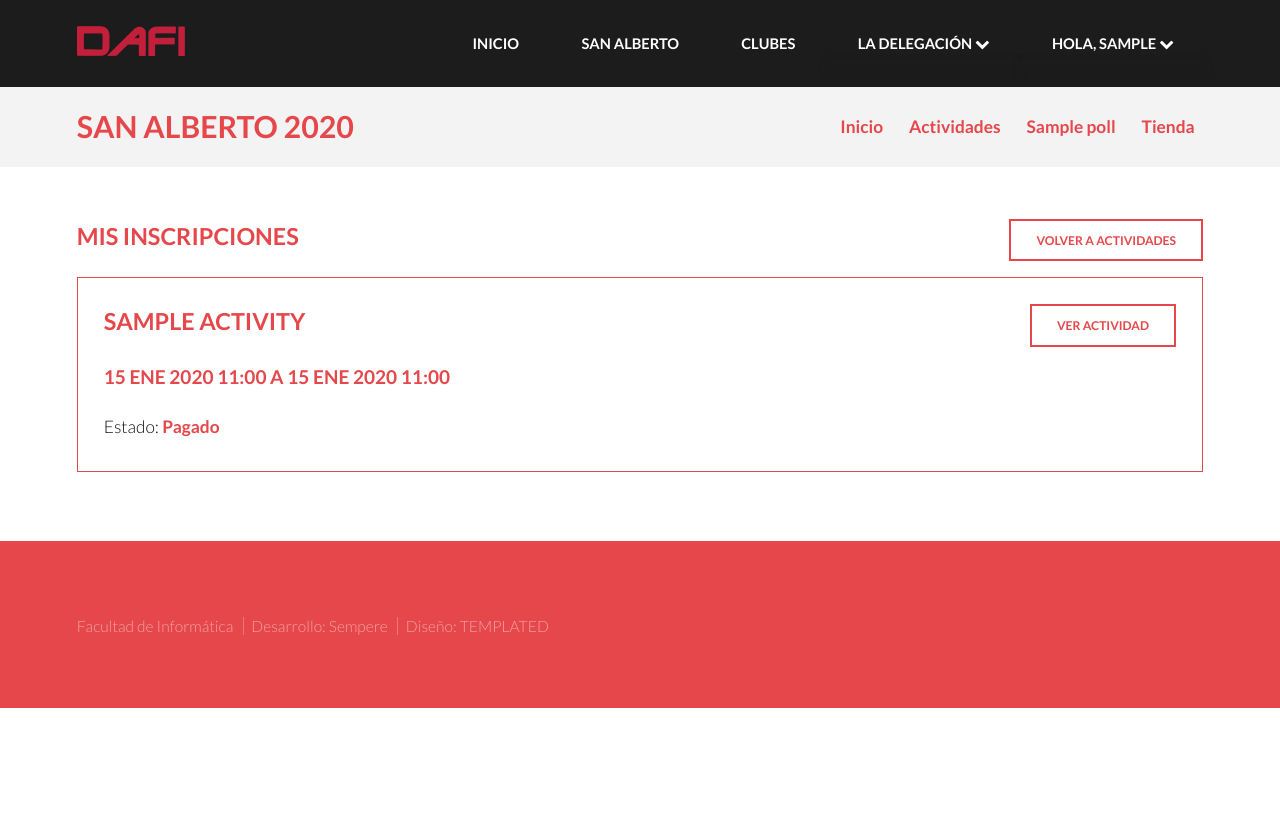
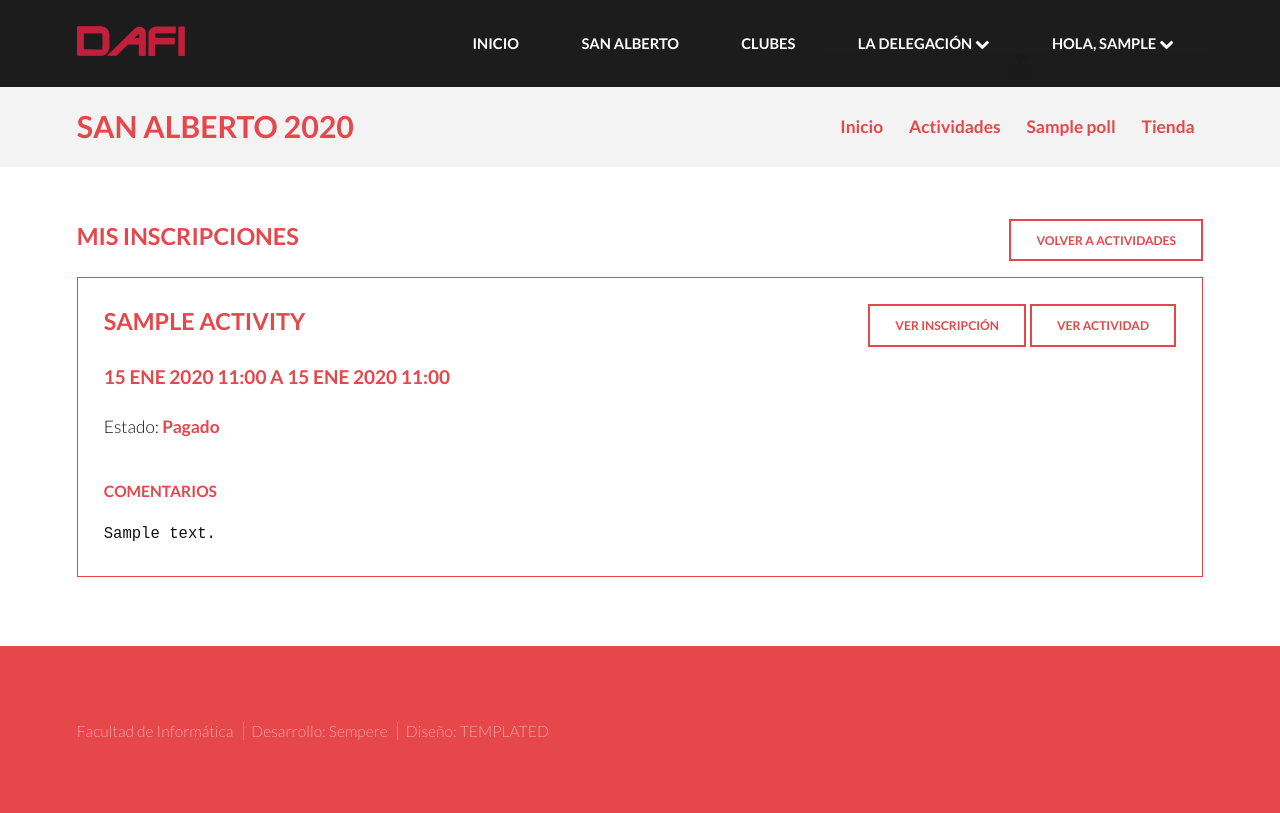
Before and after one commit to dafi-um/dafi-system, a Django app: page /san-alberto/inscripciones/ in a window 1280 px wide. Before the commit the page ends 708 px from the top, so only its background shows below. Run offline with Django 3.2, Linux system fonts and the light colour scheme; a user stored in the database is signed in; tables that the repository leaves empty hold one stand-in row (values such as "Sample post"); parts of the project's set-up code (start-up, migrations or seed data) failed here and were passed over; some libraries are stand-ins or nearby versions.

Commit message:
Minor update in sanalberto app

```diff
--- a/sanalberto/templates/sanalberto/activityregistration_list.html
+++ b/sanalberto/templates/sanalberto/activityregistration_list.html
@@ -16,10 +16,18 @@
                     <h4>{{ object.activity.start | date:'j M Y H:i' }} a {{ object.activity.end | date:'j M Y H:i' }}</h4>
                 </div>
 
-                <a class="button small alt" href="{% url 'sanalberto:activity_detail' object.activity.id %}">Ver actividad</a>
+                <div>
+                    <a class="button small alt" href="{% url 'sanalberto:registration_detail' object.id %}">Ver inscripción</a>
+
+                    <a class="button small alt" href="{% url 'sanalberto:activity_detail' object.activity.id %}">Ver actividad</a>
+                </div>
             </div>
 
             <p>Estado: <b>{{ object.is_paid | yesno:'Pagado,Pendiente de pago' }}</b></p>
+
+            <h5>Comentarios</h5>
+
+            <pre>{{ object.comments }}</pre>
         </div>
     {% empty %}
         <div class="box wrapper style1">
```
